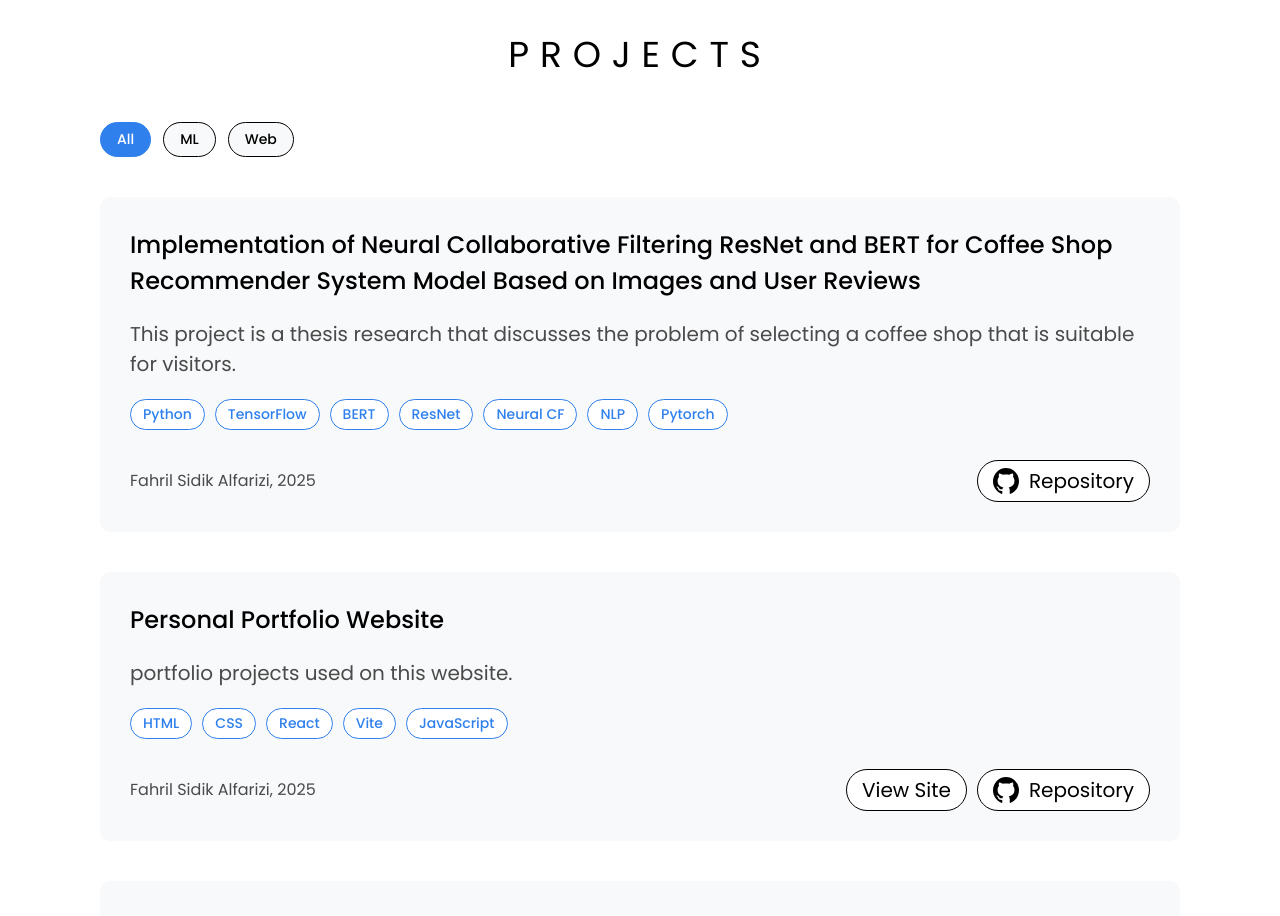
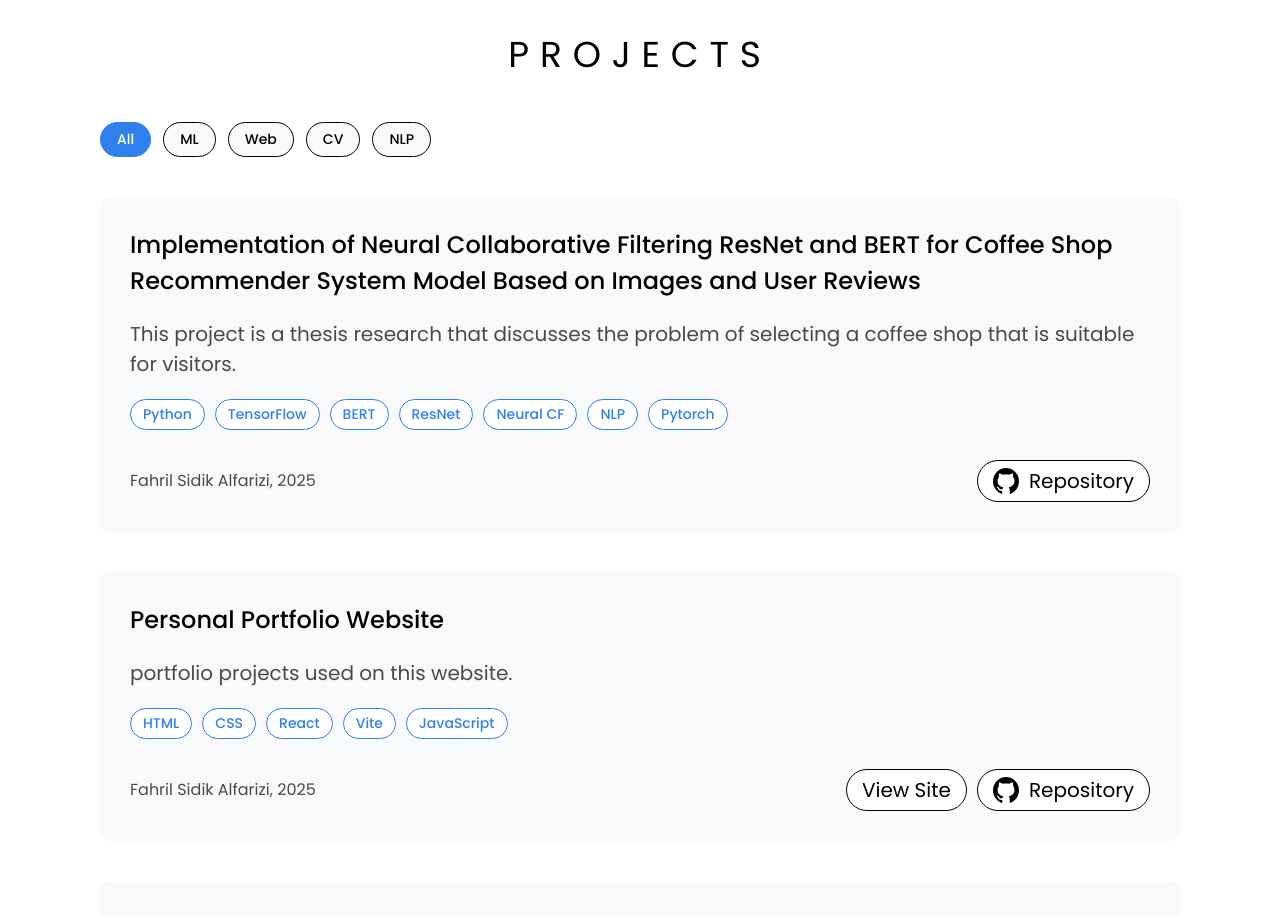
Before and after one commit to fahrilalfariziii/Web-portfolio, a React (Vite) app: page / in a window 1280 px wide. Shown: the part 3360-4276 px from the top of the page. Built offline with nearby package versions, Linux system fonts and the light colour scheme; no server answers.

Commit message:
Update portfolio website

```diff
--- a/src/components/Projects.jsx
+++ b/src/components/Projects.jsx
@@ -52,6 +52,18 @@ const Projects = () => {
           onClick={() => setFilter("Web")}
         >
           Web
+        </button>
+        <button
+          className={`filter-btn ${filter === "CV" ? "active" : ""}`}
+          onClick={() => setFilter("CV")}
+        >
+          CV
+        </button>
+        <button
+          className={`filter-btn ${filter === "NLP" ? "active" : ""}`}
+          onClick={() => setFilter("NLP")}
+        >
+          NLP
         </button>
       </div>
       <div className="projects-grid">
```
